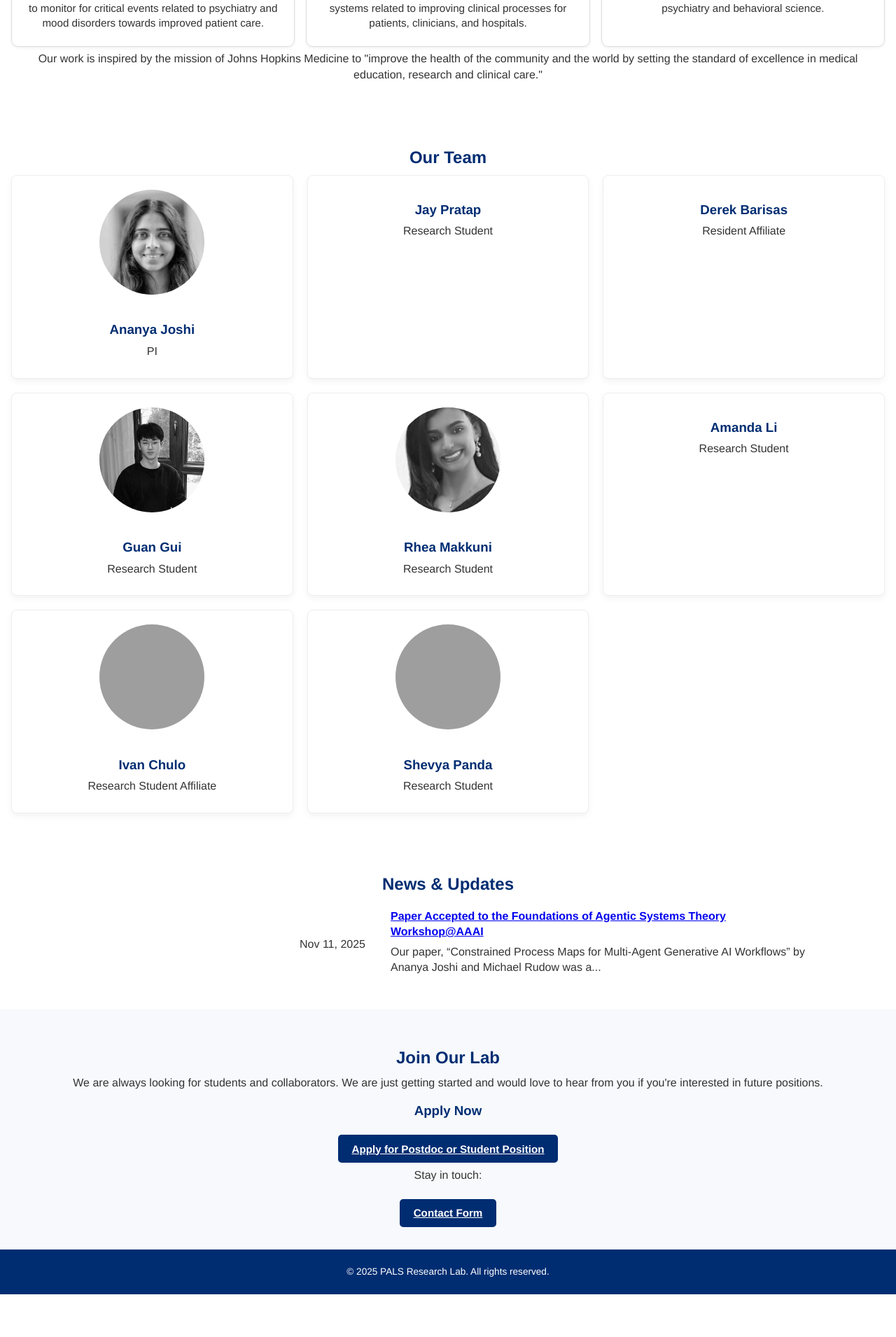
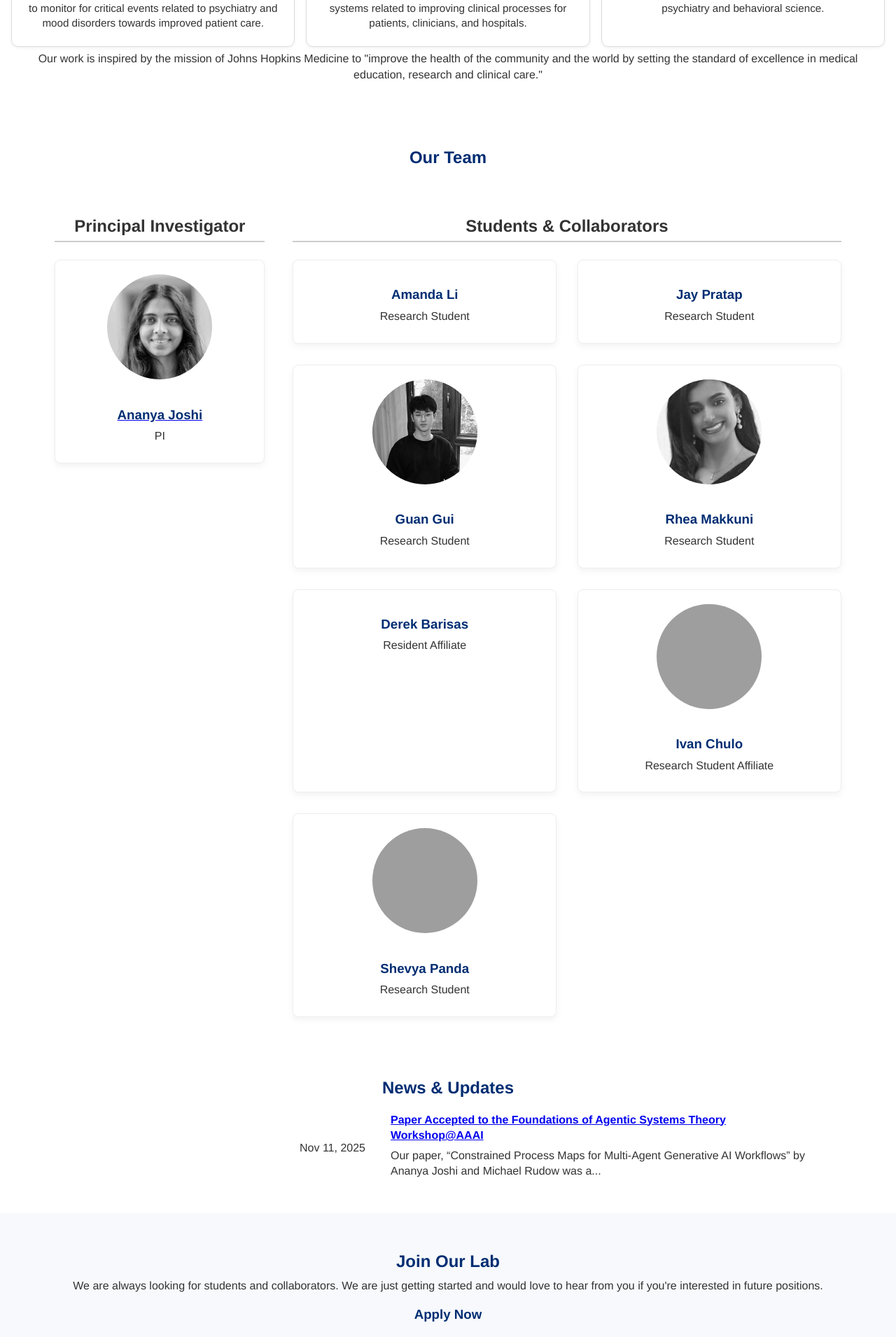
Before and after one commit to PALS-Research-Lab/pals-research-lab.github.io, a Jekyll site: the page built from index.html, in a window 1280 px wide. Shown: the part 558-2468 px from the top of the page at 70% size. Built offline with Jekyll 4.4.1, drawn with Linux system fonts in a browser that asks for light colours; before the commit the page ends 2407 px from its top, so only the background shows below that; grey boxes are pictures that could not be loaded.

Commit message:
website revamp

```diff
--- a/index.html
+++ b/index.html
@@ -44,24 +44,56 @@ description: Advancing theory and practice in AI for Psychiatry
 <section id="people" class="section people-section">
 <div class="container">
 <h2>Our Team</h2>
+<div class="hierarchical-layout-container">
+{% assign pi_person = nil %}
+{% assign other_people_list = "" | split: ',' %}
+
+{% for person in site.people %}
+    {% if person.role == "PI" %}
+        {% assign pi_person = person %}
+    {% else %}
+        {% assign other_people_list = other_people_list | push: person %}
+    {% endif %}
+{% endfor %}
+
+
+<div class="pi-column">
+                    <h6 class="column-title">Principal Investigator</h6>
+                    {% if pi_person %}
+                      <div class="person-card team-member-card pi-card">
+                        {% comment %} Conditionally display PI image {% endcomment %}
+                        {% if pi_person.photo and pi_person.photo != empty %}
+                            <img src="/images/people/{{ pi_person.photo }}" alt="Photo of {{ pi_person.name }}" class="person-photo"/>
+                        {% endif %}
+                        <a href="https://ananyajoshi.com/" target="_blank" rel="noopener noreferrer"><h3>{{ pi_person.name }}</h3></a>
+                        <p class="person-role">{{ pi_person.role }}</p>
+                      </div>
+                    {% else %}
+                        <p>PI information coming soon.</p>
+                    {% endif %}
+                </div>
+
+
+<div class="team-column">
+                    <h6 class="column-title">Students & Collaborators</h6>
+                    <!-- This ID allows for client-side JavaScript shuffling -->
                     <div id="team-grid-container" class="people-grid single-team-grid">
-{% assign sorted_people = site.people | sort: "rank" %}
-{% assign ranked_groups = sorted_people | group_by: "rank" %}
-{% for rank_group in ranked_groups %}
-        {% assign randomized_group = rank_group.items | shuffle %}
-        {% for person in randomized_group %}
+                        {% comment %} Shuffle the rest of the team {% endcomment %}
+                        {% assign other_people_shuffled = other_people_list | shuffle %}
+
+                        {% for person in other_people_shuffled %}
                           <div class="person-card team-member-card">
+                            {% comment %} Conditionally display team member image {% endcomment %}
                             {% if person.photo and person.photo != empty %}
                                 <img src="/images/people/{{ person.photo }}" alt="Photo of {{ person.name }}" class="person-photo"/>
                             {% endif %}
-
                             <h3>{{ person.name }}</h3>
                             <p class="person-role">{{ person.role }}</p>
                           </div>
                         {% endfor %}
+                    </div>
+                </div>
 
-    {% endfor %}
-</div>
               </div>
 </section>
 
@@ -79,7 +111,7 @@ description: Advancing theory and practice in AI for Psychiatry
       <b><a href="{{ post.url }}">{{ post.title }}</b></a></br><p>{{ post.excerpt | strip_html | truncate: 120 }}</p>
     </div>
   </div>
-
+</div>
       </article>
       {% endfor %}
     </div>
--- a/style.css
+++ b/style.css
@@ -204,3 +204,69 @@ p {
   text-align: right;
   flex: 0 0 40%;
 }
+
+/* Container that manages the two main columns */
+.hierarchical-layout-container {
+    display: flex;
+    gap: 40px; /* Space between the PI column and the Team column */
+    /* margin-top: 30px; */
+    margin-left: 5%;
+    margin-right: 5%;
+}
+
+/* Styling for the column titles (e.g., "Principal Investigator") */
+.column-title {
+    font-size: 1.5rem;
+    font-weight: 600;
+    margin-bottom: 25px;
+    border-bottom: 2px solid #ccc;
+    padding-bottom: 5px;
+}
+
+/* 1. PI Column (Left Side - Fixed width) */
+.pi-column {
+    flex-basis: 300px; /* Gives the PI a fixed width column */
+    flex-shrink: 0;
+}
+
+/* Ensure the PI card styling within its column */
+.pi-column .person-card {
+    margin: 0; /* Remove horizontal margin for clean alignment */
+}
+
+/* 2. Team Column (Right Side - Takes remaining space) */
+.team-column {
+    flex-grow: 1; /* Takes up all available horizontal space */
+
+}
+
+/* The standard grid (people-grid) now operates inside the team column */
+.team-column .people-grid {
+    display: grid;
+    /* This will fit up to 3 cards in the remaining space of the column */
+    grid-template-columns: repeat(auto-fit, minmax(250px, 1fr));
+    gap: 30px;
+    text-align: center; /* Center the cards within the column */
+}
+
+/* --- Responsive Adjustments --- */
+@media (max-width: 900px) {
+    .hierarchical-layout-container {
+        /* Stacks the PI and Team columns vertically on smaller screens */
+        flex-direction: column;
+    }
+
+    .pi-column {
+        /* Allows PI column to take full width when stacked */
+        flex-basis: auto;
+        margin-bottom: 20px;
+        padding-bottom: 20px;
+        border-bottom: 1px solid #eee; /* Separator when stacked */
+    }
+
+    .team-column .people-grid {
+        /* Allows 2 cards per row on smaller mobile views */
+
+        grid-template-columns: repeat(auto-fit, minmax(150px, 1fr));
+    }
+}
```
Also changed, not shown: _people/ananya_joshi.md (+1 -0 lines), _people/guan_gui.md (+0 -1 lines), _people/shevya_panda.md (+0 -1 lines). Lines whose indentation alone changed are shown as unchanged.
